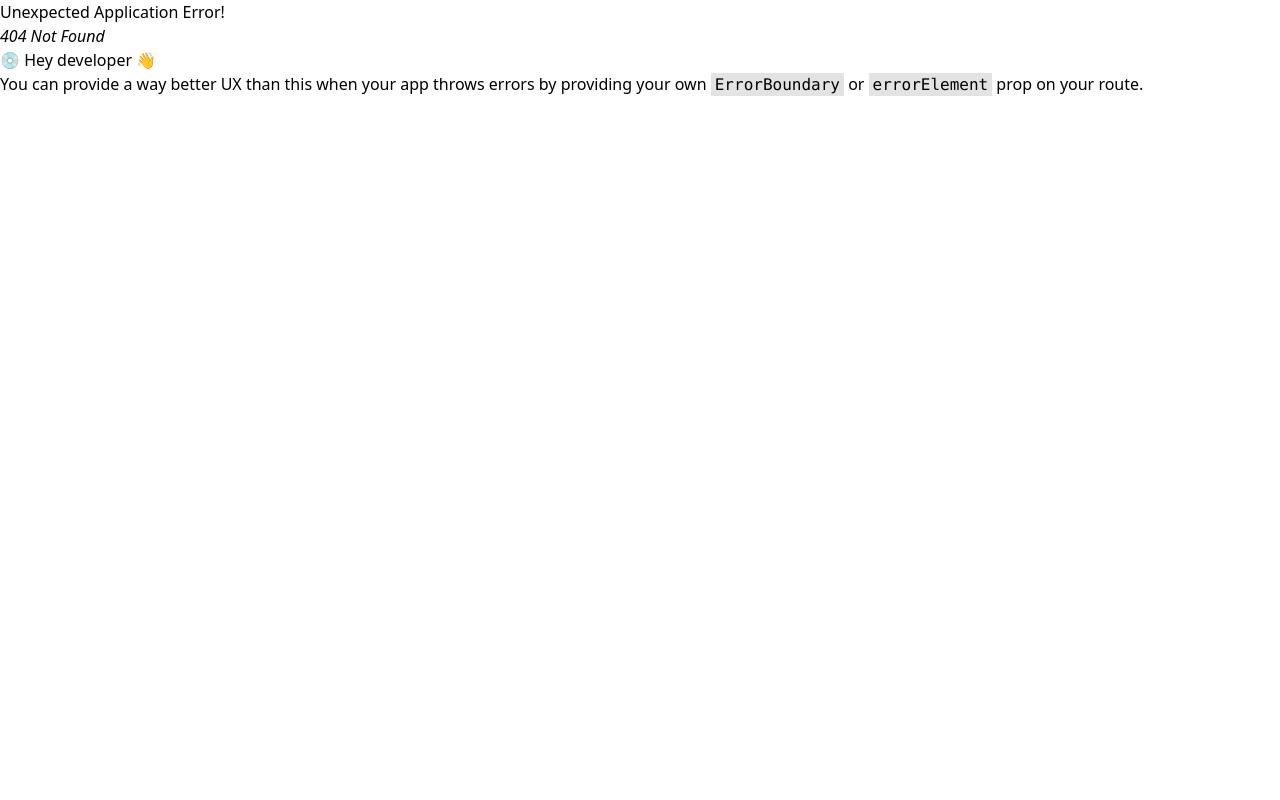
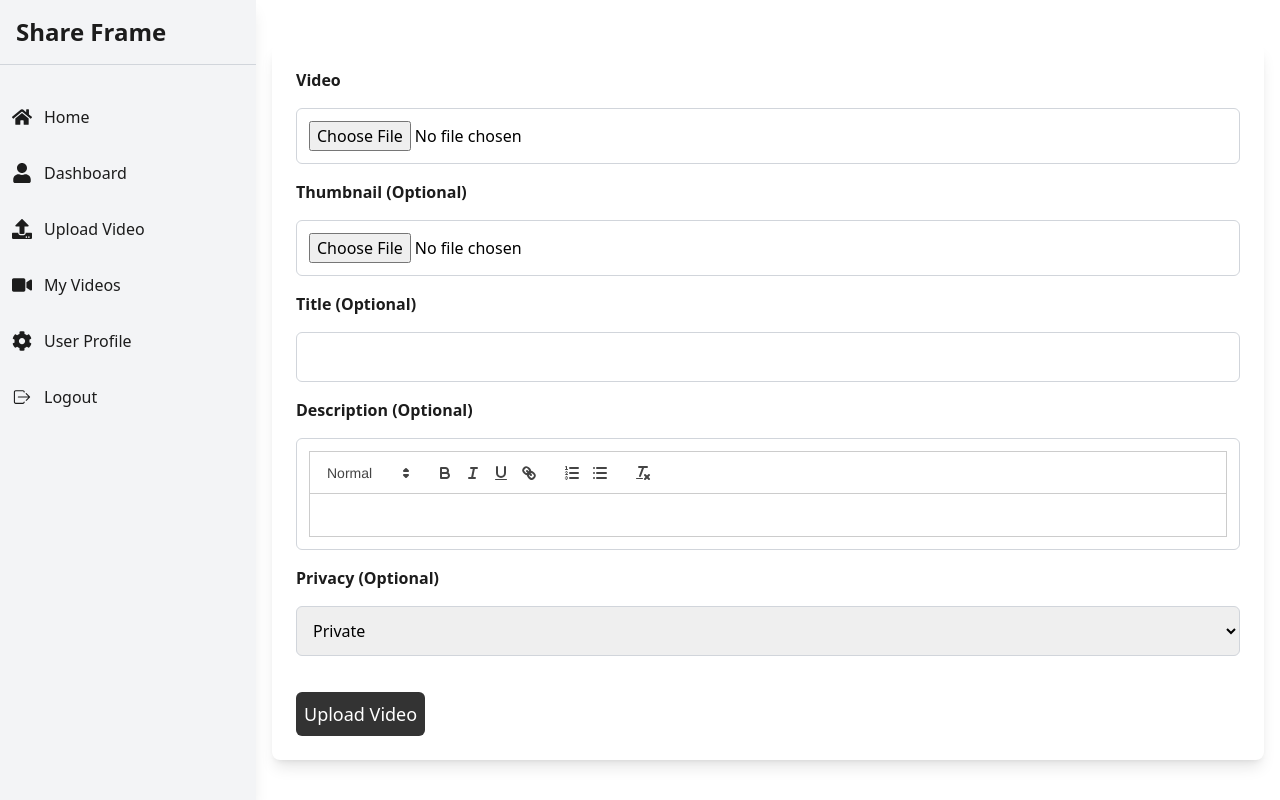
Before and after one commit to baydrwt/share-frame, a React (Vite) app in the folder frontend/: page /user/upload-video in a window 1280 px wide. Before the commit this address had no page. Built offline with nearby package versions, Linux system fonts and the light colour scheme; no server answers; sample sign-in values are in the browser's storage.

Commit message:
create fe upload video

```diff
--- a/frontend/package.json
+++ b/frontend/package.json
@@ -17,6 +17,7 @@
     "react": "^18.3.1",
     "react-dom": "^18.3.1",
     "react-icons": "^5.4.0",
+    "react-quill": "^2.0.0",
     "react-redux": "^9.2.0",
     "react-router-dom": "^7.1.3",
     "sonner": "^1.7.2"
--- a/frontend/src/components/SideBar.tsx
+++ b/frontend/src/components/SideBar.tsx
@@ -41,7 +41,7 @@
               </NavLink>
             </li>
             <li>
-              <NavLink to={"/user/upload/video"} onClick={toggleSidebar} className="flex items-center p-3 hover:bg-bgTwo hover:text-gray-900 rounded-md">
+              <NavLink to={"/user/upload-video"} onClick={toggleSidebar} className="flex items-center p-3 hover:bg-bgTwo hover:text-gray-900 rounded-md">
                 <FaUpload size={20} className="mr-3" />
                 <span>Upload Video</span>
               </NavLink>
--- /dev/null
+++ b/frontend/src/pages/user/Upload.tsx
@@ -0,0 +1,151 @@
+import React, { useRef, useState } from "react";
+import SideBar from "../../components/SideBar";
+import "react-quill/dist/quill.snow.css";
+import ReactQuill from "react-quill";
+import { toast } from "sonner";
+import backendApi from "../../api/backendApi";
+import { useConfig } from "../../customHooks/useConfigHook";
+
+const Upload: React.FC = () => {
+  const fileRef = useRef<HTMLInputElement>(null);
+  const thumbnailRef = useRef<HTMLInputElement>(null);
+  const [videoSrc, setVideoSrc] = useState<string | null>("");
+  const [thumbnailSrc, setThumbnailSrc] = useState<string | null>("");
+  const [title, setTitle] = useState<string>("");
+  const [description, setDescription] = useState<string>("");
+  const [isPrivate, setIsPrivate] = useState<string>("false");
+  const [loading, setLoading] = useState<boolean>(false);
+
+  const { configWithJWT } = useConfig();
+
+  const handleFileChange = (e: React.ChangeEvent<HTMLInputElement>) => {
+    const file = e.target.files?.[0];
+    if (file) {
+      if (file.type.startsWith("video/")) {
+        const videoUrl = URL.createObjectURL(file);
+        setVideoSrc(videoUrl);
+      }
+    }
+  };
+
+  const handleThumbnailChange = (e: React.ChangeEvent<HTMLInputElement>) => {
+    const file = e.target.files?.[0];
+    if (file) {
+      if (file.type.startsWith("image/")) {
+        const imageSrc = URL.createObjectURL(file);
+        setThumbnailSrc(imageSrc);
+      }
+    }
+  };
+
+  const handlePrivacyChange = (e: React.ChangeEvent<HTMLSelectElement>) => {
+    setIsPrivate(e.target.value);
+  };
+
+  const handleSubmit = async (e: React.FormEvent) => {
+    e.preventDefault();
+    setLoading(true);
+    const file = fileRef.current?.files?.[0];
+    if (!file) {
+      toast.warning("Please select a video");
+      return;
+    }
+    const thumbnail = thumbnailRef.current?.files?.[0];
+    try {
+      const formData = new FormData();
+      formData.append("title", title);
+      formData.append("description", description);
+      formData.append("video", file);
+      if (thumbnail) {
+        formData.append("thumbnail", thumbnail);
+      }
+      const { data } = await backendApi.post("api/v1/aws/upload-file", formData, {
+        ...configWithJWT,
+        headers: {
+          ...configWithJWT.headers,
+          "Content-Type": "multipart/form-data",
+        },
+      });
+      if (data.success) {
+        toast.success(data.message);
+        setTitle("");
+        setDescription("");
+        setVideoSrc(null);
+        setThumbnailSrc(null);
+        setIsPrivate("false");
+      } else {
+        toast.error(data.message);
+      }
+    } catch (error) {
+      toast.error(`Something went wrong ${error}, please check again`);
+      return;
+    } finally {
+      setLoading(false);
+    }
+  };
+
+  return (
+    <div className="flex w-full ">
+      <SideBar />
+      <main className="flex-1 p-4 mt-7 lg:ml-64">
+        <section className="flex flex-col items-center">
+          <form action="" className="container flex flex-col gap-4 p-6 bg-white shadow-lg rounded-lg" onSubmit={handleSubmit}>
+            <label htmlFor="video" className="text-textOne font-semibold">
+              Video
+            </label>
+            <input type="file" accept="video/*" className="w-full p-3 border border-gray-300 rounded-md focus:outline-none focus:ring-2 focus:ring-blue-600" ref={fileRef} onChange={(e) => handleFileChange(e)} />
+            {videoSrc && (
+              <div className="mt-4 flex flex-col items-center">
+                <video src={videoSrc} controls className="w-auto h-80 object-cover rounded-md shadow-md"></video>
+              </div>
+            )}
+            {/* Thumbnail */}
+            <label htmlFor="image" className="text-textOne font-semibold">
+              Thumbnail (Optional)
+            </label>
+            <input type="file" accept="image/*" className="w-full p-3 border border-gray-300 rounded-md focus:outline-none focus:ring-2 focus:ring-blue-600" ref={thumbnailRef} onChange={(e) => handleThumbnailChange(e)} />
+            {thumbnailSrc && (
+              <div className="mt-4 flex flex-col items-center">
+                <img src={thumbnailSrc} className="w-auto h-80 object-cover rounded-md shadow-md"></img>
+              </div>
+            )}
+            {/* Title */}
+            <label htmlFor="title" className="text-textOne font-semibold">
+              Title (Optional)
+            </label>
+            <input type="text" className="w-full p-3 border border-gray-300 rounded-md focus:outline-none focus:ring-2 focus:ring-blue-600" value={title} onChange={(e) => setTitle(e.target.value)} />
+            {/* Description  */}
+            <label htmlFor="description" className="text-textOne font-semibold">
+              Description (Optional)
+            </label>
+            <ReactQuill theme="snow" className="w-full p-3 border border-gray-300 rounded-md focus:outline-none focus:ring-2 focus:ring-blue-600" value={description} onChange={setDescription} />
+            {/* Privacy */}
+            <label htmlFor="privacy" className="text-textOne font-semibold">
+              Privacy (Optional)
+            </label>
+            <select name="privacy" className="w-full p-3 border border-gray-300 rounded-md focus:outline-none focus:ring-2 focus:ring-blue-600" value={isPrivate} onChange={(e) => handlePrivacyChange(e)}>
+              <option value={"false"}>Private</option>
+              <option value={"true"}>Public</option>
+            </select>
+
+            <button type="submit" className="bg-bgFour rounded-md p-2 text-white text-lg mt-5 hover:bg-opacity-70 duration-300 capitalize w-full md:w-fit flex items-center justify-center disabled:cursor-not-allowed" disabled={loading}>
+              {loading ? (
+                <>
+                  <svg className="animate-spin mr-2 h-5 w-5 text-white" fill="none" viewBox="0 0 24 24">
+                    <circle className="opacity-25" cx="12" cy="12" r="10" stroke="currentColor" strokeWidth="4"></circle>
+                    <path className="opacity-75" fill="currentColor" d="M4 12a8 8 0 018-8v8h8a8 8 0 11-16 0z"></path>
+                  </svg>
+                  Uploading...
+                </>
+              ) : (
+                "Upload Video"
+              )}
+            </button>
+          </form>
+        </section>
+      </main>
+    </div>
+  );
+};
+
+export default Upload;
--- a/frontend/src/router.tsx
+++ b/frontend/src/router.tsx
@@ -5,11 +5,13 @@
 import { ProtectedRoute, ProtectedRouteHome } from "./components/ProtectedRoute";
 import ResetPasswordEmail from "./pages/auth/ResetPasswordEmail";
 import UpdatePassword from "./pages/auth/UpdatePassword";
+import Upload from "./pages/user/Upload";
 
 export const router = createBrowserRouter([
   { path: "/sign-up", element: <ProtectedRoute element={<SignUp />} /> },
   { path: "/sign-in", element: <ProtectedRoute element={<SignIn />} /> },
   { path: "/user/profile", element: <ProtectedRouteHome element={<UserProfile />} /> },
+  { path: "/user/upload-video", element: <ProtectedRouteHome element={<Upload />} /> },
   { path: "/reset-password", element: <ProtectedRoute element={<ResetPasswordEmail />} /> },
   { path: "/reset-password/:token", element: <ProtectedRoute element={<UpdatePassword />} /> },
 ]);
```
Also changed, not shown: 1 other file (tests, documents, lock files or other folders).
